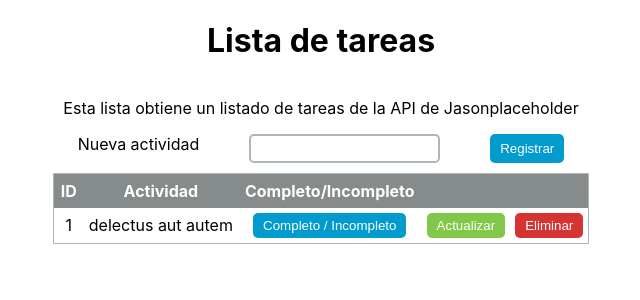
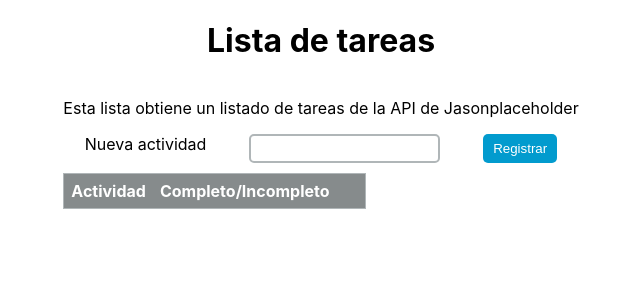
Before and after one commit to guillermo-conde/todo-list, a React (Create React App) app: page / in a window 1280 px wide. Shown: the top 300 px of the page, without its empty margins (319-959 px from the left). Built offline with nearby package versions, Linux system fonts and the light colour scheme.

Commit message:
Se agrega lógica para agregar una actividad al estado de redux y se muestre en la tabla

```diff
--- a/src/App.js
+++ b/src/App.js
@@ -6,10 +6,25 @@ import Thead from "./components/Thead";
 import Th from "./components/Th";
 import Td from "./components/Td";
 import Button from "./components/Button";
-import { useDispatch } from 'react-redux';
+import { useDispatch, useSelector } from 'react-redux';
+
+
 
 function App() {
-  const dispatch = useDispatch();
+  const dispatch = useDispatch()
+  const todos = useSelector(state => state)
+
+  const handleSubmit = ({activity}, onSubmitProps) => {
+    if (activity.trim() === "") {
+      return
+    }
+    let Id = Math.random()
+    dispatch({type:'addActivity', payload:{id:Id, title: activity.trim(), completed:false}})
+    onSubmitProps.setSubmitting(false)
+    onSubmitProps.resetForm()
+  }
+
+
   return (
     <div>
       <Header/>
@@ -17,7 +32,7 @@ function App() {
       <Formik initialValues = {{
           activity: ''
         }}
-        onsubmit = {() => {}}>
+        onSubmit = {handleSubmit}>
         <Form>
           <Input label="Nueva actividad" name="activity" type="text" buttonLabel="Registrar"/>
         </Form>
@@ -26,9 +41,6 @@ function App() {
       <Table>
         <Thead>
           <tr>
-            <Th>
-              ID
-            </Th>
             <Th>
               Actividad
             </Th>
@@ -40,13 +52,18 @@ function App() {
           </tr>
         </Thead>
         <tbody>
-          <tr>
-            <Td>1</Td>
-            <Td>delectus aut autem</Td>
-            <Td><Button bg="#029BCE" >Completo / Incompleto</Button></Td>
-            <Td><Button bg="#81C848" onClick={() => dispatch({type:'addActivity'})}>Actualizar</Button></Td>
-            <Td><Button bg="#D63333" >Eliminar</Button></Td>
-          </tr>
+
+          {todos.activities.map(todo => {
+            return (
+              <tr key={todo.id}>
+                <Td>{todo.title}</Td>
+                <Td><Button bg="#029BCE" >{todo.completed.toString()}</Button></Td>
+                <Td><Button bg="#81C848" onClick={() => dispatch({type:'addActivity'})}>Actualizar</Button></Td>
+                <Td><Button bg="#D63333" >Eliminar</Button></Td>
+              </tr>
+            )
+          })}
+
         </tbody>
       </Table>
     </div>
--- a/src/components/Input.js
+++ b/src/components/Input.js
@@ -23,8 +23,8 @@ const Input = ( {label, buttonLabel,...props} ) => {
     return(
         <Container>
             <Label>{label}</Label>
-            <MyInput {...field} { ...props } ></MyInput>
-            <Button bg="#029BCE" >{buttonLabel}</Button>
+            <MyInput {...field} { ...props }></MyInput>
+            <Button bg="#029BCE"  type="submit">{buttonLabel}</Button>
         </Container>
     )
 }
--- a/src/features/todos.js
+++ b/src/features/todos.js
@@ -1,10 +1,15 @@
-const initialState = {}
+const initialState = {
+    activities: []
+}
 
 export const initialReducer = (state = initialState, action) => {
     switch (action.type) {
         case 'addActivity':
-            return console.log(action.type);
+            return {
+                ...state,
+                activities: state.activities.concat({...action.payload})
+            }
         default:
-            return state;
+            return state
     }
 }
```
